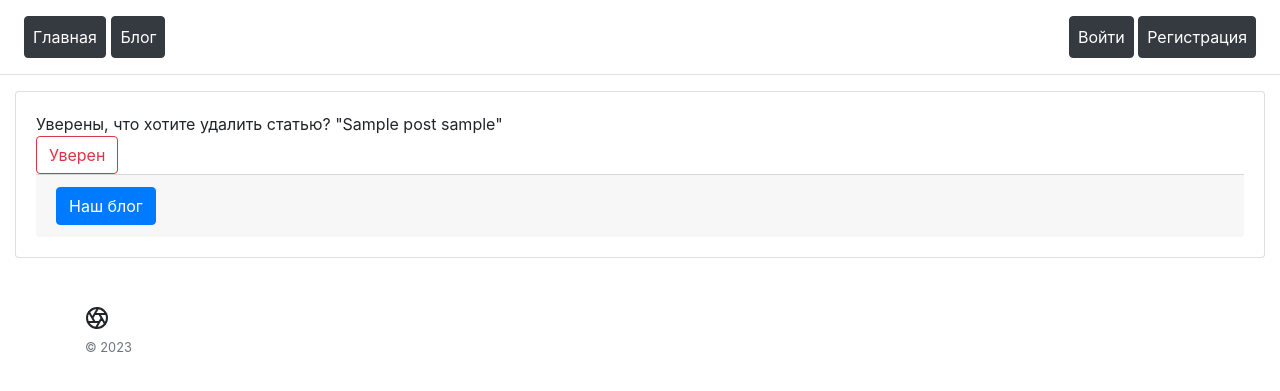
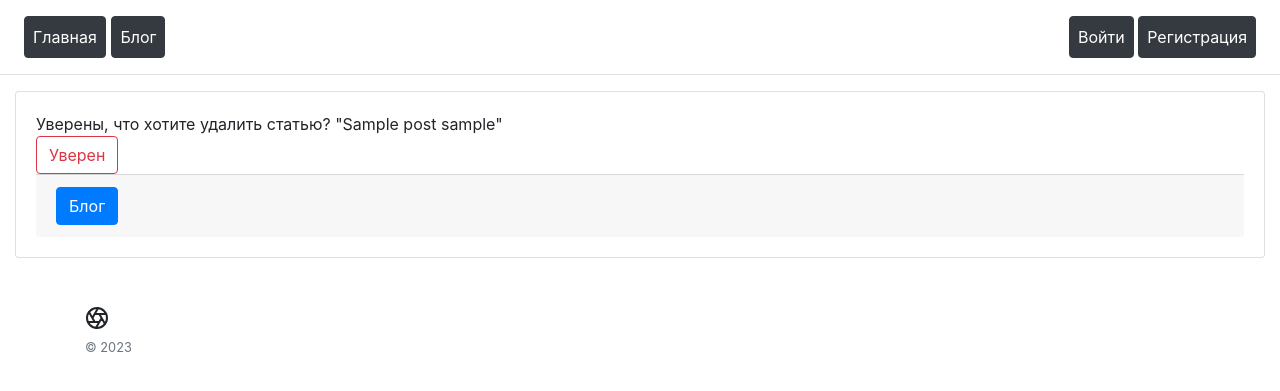
Before and after one commit to nvLast86/Coursework6, a Django app: a page that uses blog/templates/blog/post_confirm_delete.html in a window 1280 px wide. Shown: the top 391 px of the page. Run offline with Django 4.2, Linux system fonts and the light colour scheme; tables that the repository leaves empty hold one stand-in row (values such as "Sample post"); parts of the project's set-up code (start-up, migrations or seed data) failed here and were passed over.

Commit message:
мелкие исправления

```diff
--- a/blog/templates/blog/post_confirm_delete.html
+++ b/blog/templates/blog/post_confirm_delete.html
@@ -9,10 +9,10 @@
                 <form method="post">
                     {% csrf_token %}
                     Уверены, что хотите удалить статью? "{{ object }}"<br>
-                    <input type="submit" class="btn btn-outline-danger" value="Уверен"  &raquo;>
+                    <input type="submit" class="btn btn-outline-danger" value="Уверен" >
                 </form>
                 <div class="card-footer">
-                    <a href="{% url 'blog:blogs' %}" class="btn btn-primary">Наш блог</a>
+                    <a href="{% url 'blog:post_list' %}" class="btn btn-primary">Блог</a>
                 </div>
             </div>
         </div>
```
